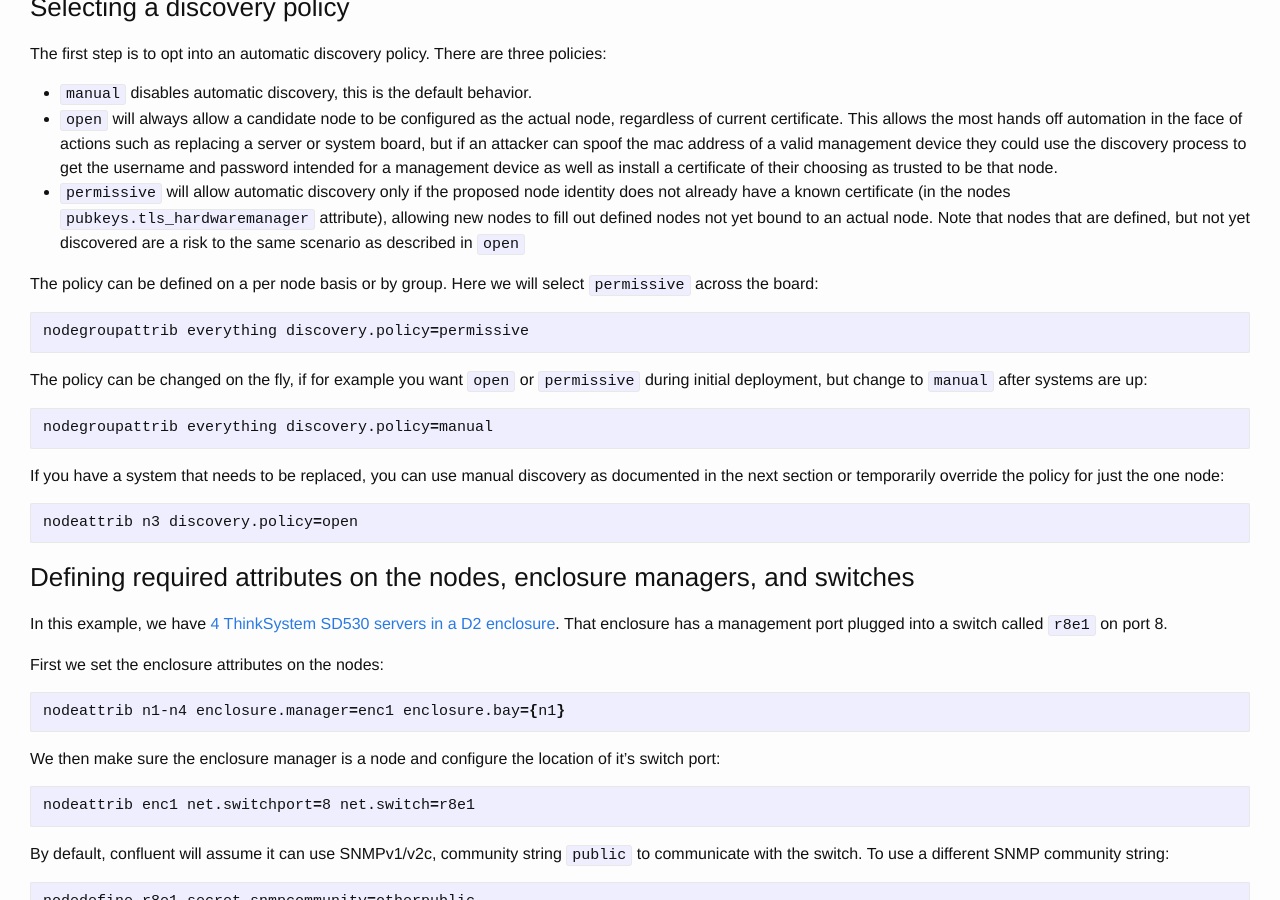
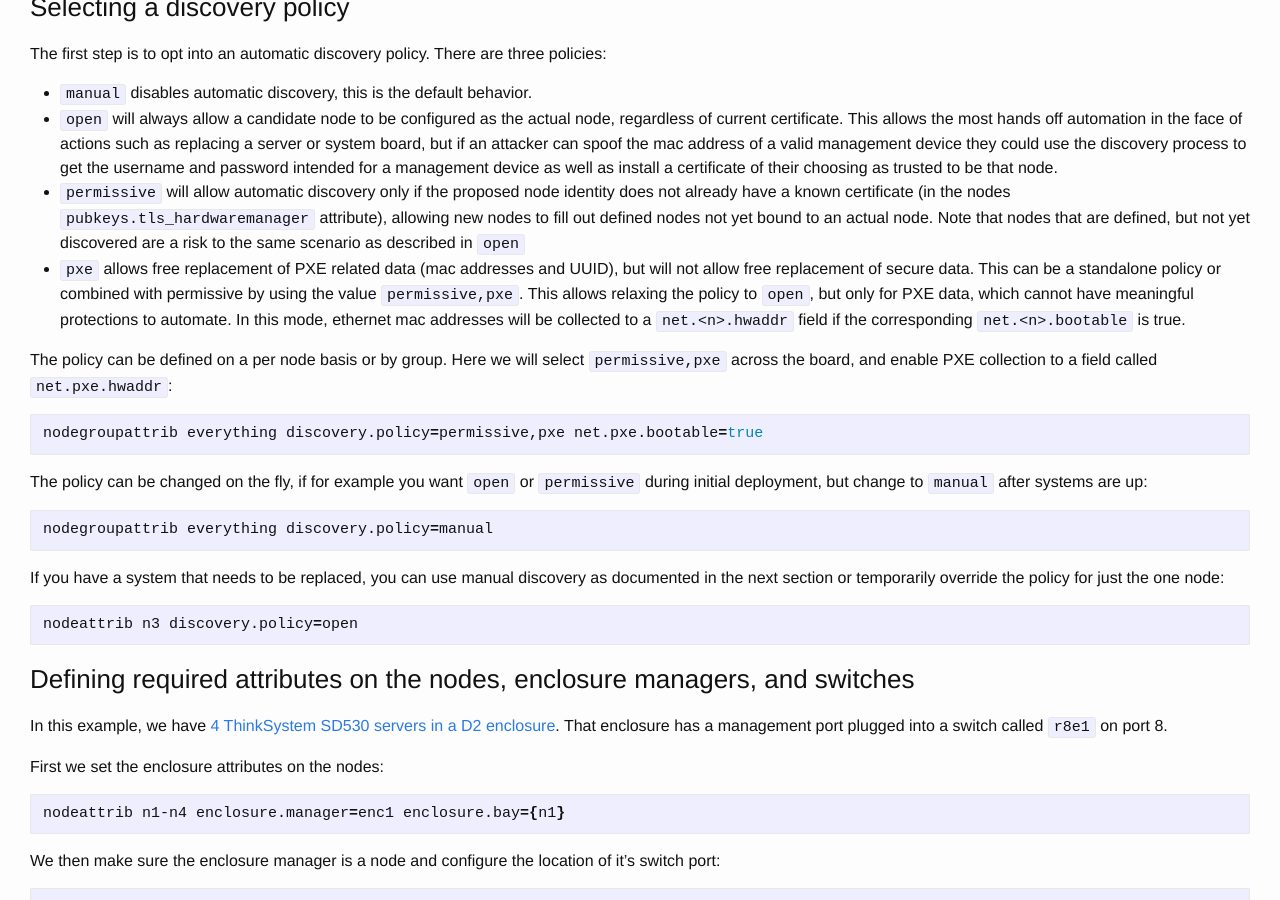
Before and after one commit to xcat2/confluent-docs, a Jekyll site: the page built from docs/confluentdiscovery.md, in a window 1280 px wide and 900 px high, scrolled down 2772 px. Built offline with Jekyll 4.4.1, drawn with Linux system fonts in a browser that asks for light colours.

Commit message:
Add documentation of PXE discovery mechanism to the confluent discovery

```diff
--- a/docs/confluentdiscovery.md
+++ b/docs/confluentdiscovery.md
@@ -155,10 +155,12 @@ of their choosing as trusted to be that node.
 * `permissive` will allow automatic discovery only if the proposed node identity does not already have a known certificate (in the nodes `pubkeys.tls_hardwaremanager` attribute), allowing new nodes to
 fill out defined nodes not yet bound to an actual node.  Note that nodes that
 are defined, but not yet discovered are a risk to the same scenario as described in `open`
+* `pxe` allows free replacement of PXE related data (mac addresses and UUID), but will not allow free replacement of secure data.  This can be a standalone policy or combined with permissive by using the value `permissive,pxe`.  This allows relaxing the policy to `open`, but only for PXE data, which cannot have meaningful protections to
+automate.  In this mode, ethernet mac addresses will be collected to a `net.<n>.hwaddr` field if the corresponding `net.<n>.bootable` is true.
 
-The policy can be defined on a per node basis or by group.  Here we will select `permissive` across the board:
+The policy can be defined on a per node basis or by group.  Here we will select `permissive,pxe` across the board, and enable PXE collection to a field called `net.pxe.hwaddr`:
 
-    nodegroupattrib everything discovery.policy=permissive
+    nodegroupattrib everything discovery.policy=permissive,pxe net.pxe.bootable=true
 
 The policy can be changed on the fly, if for example you want `open` or `permissive`
 during initial deployment, but change to `manual` after systems are up:
```
